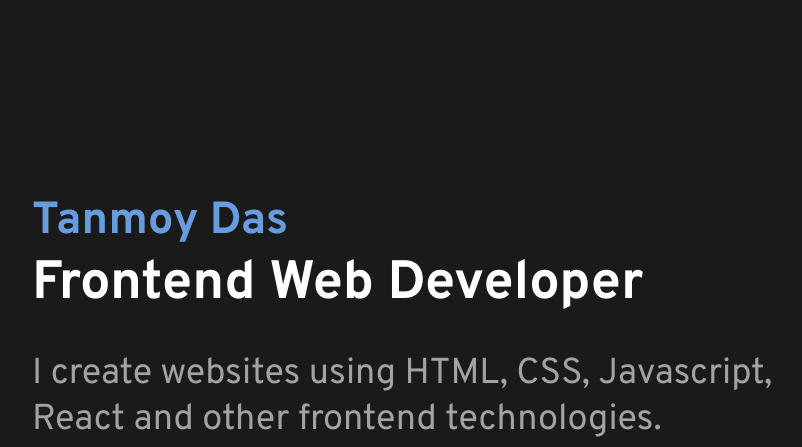
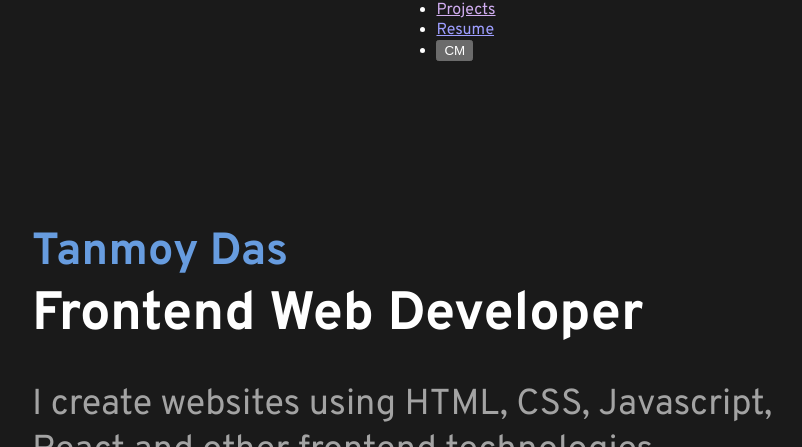
Before and after one commit to DarkHorse1997/github-portfolio, a plain HTML site: page index.html in a window 1280 px wide. Shown: the top 447 px of the page, without its empty margins (194-996 px from the left). Drawn offline with Linux system fonts and the light colour scheme.

Commit message:
Add header markup

```diff
--- a/index.html
+++ b/index.html
@@ -24,6 +24,21 @@
 		<title>Tanmoy Das</title>
 	</head>
 	<body>
+		<header class="layout-header">
+			<nav class="navbar">
+				<ul class="navbar-list">
+					<li class="navbar-item">
+						<a href="" class="navbar=link">Projects</a>
+					</li>
+					<li class="navbar-item">
+						<a href="#" class="navbar-link">Resume</a>
+					</li>
+					<li class="navbar-item">
+						<button class="theme-change">CM</button>
+					</li>
+				</ul>
+			</nav>
+		</header>
 		<main class="layout-main">
 			<section class="content-container">
 				<h1 class="content-name">Tanmoy Das</h1>
```
